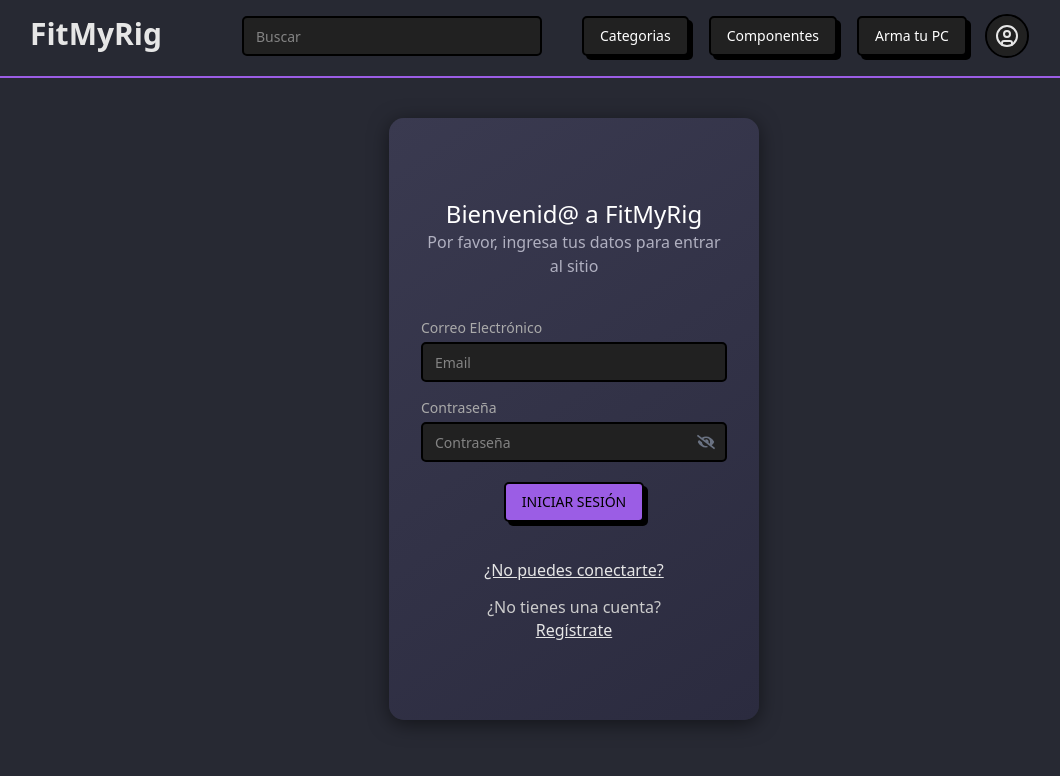
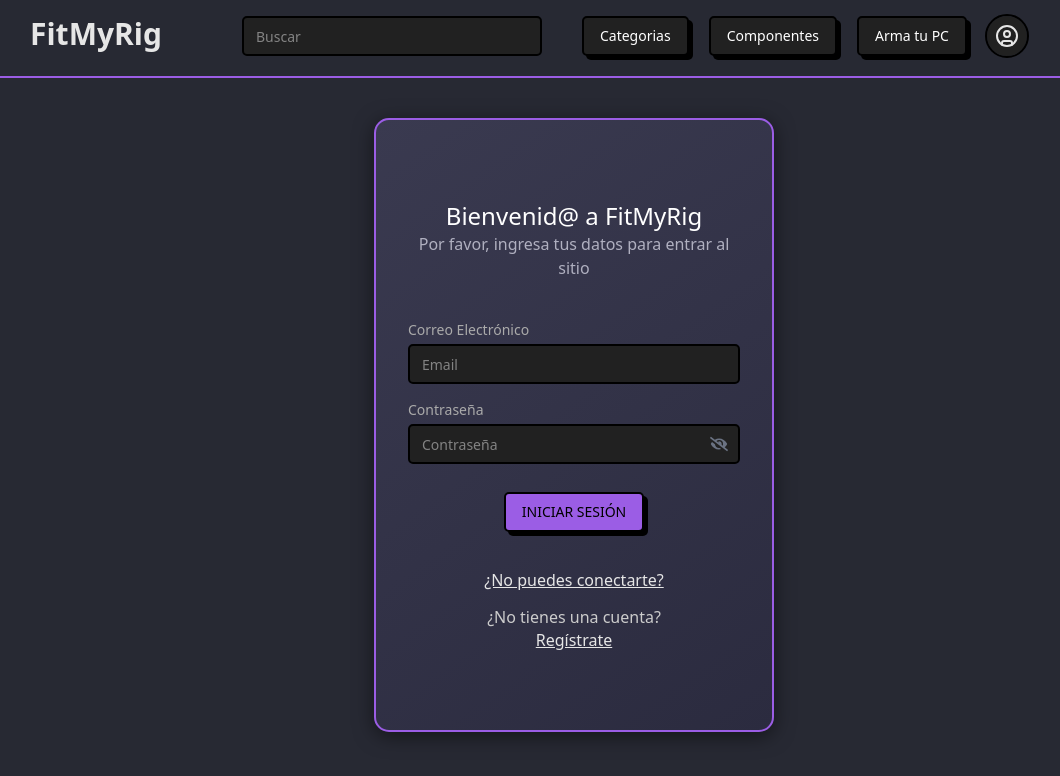
Before and after one commit to Nait-Nait/fastpc, a React (Vite) app in the folder front/: page /login in a window 1280 px wide. Shown: the top 776 px of the page, without its empty margins (66-1126 px from the left). Built offline with nearby package versions, Linux system fonts and the light colour scheme; no server answers.

Commit message:
style: minor visual changes in login form

```diff
--- a/front/src/pages/login/Login.tsx
+++ b/front/src/pages/login/Login.tsx
@@ -1,5 +1,4 @@
 import React, { useState } from "react";
-import styles from "./Login.module.css";
 import { Link } from "react-router-dom";
 import { UserRepositoryImpl } from "@/repositories/UserRepository";
 import { Input } from "@/components/ui/input";
@@ -31,9 +30,10 @@
     <div className="flex flex-row justify-center">
       <form
         onSubmit={handleSubmit}
-        className="w-full max-w-[370px] flex flex-col items-center rounded-[15px] px-8 py-20 shadow-[0_4px_20px_rgba(0,0,0,0.5)]"
+        className="w-full max-w-[400px] flex flex-col items-center rounded-[15px] px-8 py-20 border-2 shadow-[0_4px_20px_rgba(0,0,0,0.5)]"
         style={{
           background: "linear-gradient(145deg, #3a3a50, #2b2b3f)",
+          borderColor: "#9b5de5",
         }}
       >
         <h2 className="text-2xl text-center font-medium text-white">
@@ -94,7 +94,7 @@
           </div>
         </div>
 
-        <Button type="submit" className="mt-5 mb-5">
+        <Button type="submit" className="mt-7 mb-5">
           INICIAR SESIÓN
         </Button>
 
```
